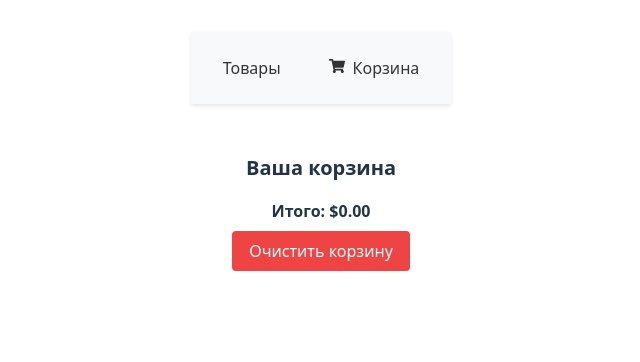
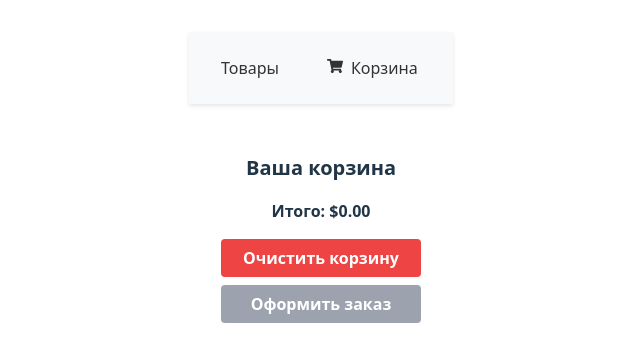
Before and after one commit to Mikhail8815/Shop, a React (Vite) app in the folder react-shop-ts/: page /cart in a window 1280 px wide. Shown: the top 362 px of the page, without its empty margins (319-959 px from the left). Built offline with nearby package versions, Linux system fonts and the light colour scheme.

Commit message:
Added Place an order button, route for placing an order

```diff
--- a/react-shop-ts/src/features/cart/CartPage.module.css
+++ b/react-shop-ts/src/features/cart/CartPage.module.css
@@ -31,11 +31,44 @@
   font-weight: 700;
   margin-top: 1rem;
 }
+.buttonsWrapper {
+  display: flex;
+  flex-direction: column;
+  align-items: center; /* Выравнивание по центру */
+  gap: 0.5rem;
+  margin-top: 1rem;
+  width: 100%;
+}
+
+.clearButton, .checkoutButton {
+  padding: 0.5rem 1rem;
+  border-radius: 0.25rem;
+  font-weight: 600;
+  width: 200px;
+  text-align: center;
+  border: none;
+  cursor: pointer;
+}
 
 .clearButton {
   background-color: #ef4444;
   color: white;
-  padding: 0.5rem 1rem;
-  border-radius: 0.25rem;
-  margin-top: 0.5rem;
 }
+
+.clearButton:hover {
+  background-color: #dc2626;
+}
+
+.checkoutButton {
+  background-color: #3b82f6;
+  color: white;
+}
+
+.checkoutButton:disabled {
+  background-color: #9ca3af;
+  cursor: not-allowed;
+}
+
+.checkoutButton:not(:disabled):hover {
+  background-color: #2563eb;
+}
--- a/react-shop-ts/src/features/cart/CartPage.tsx
+++ b/react-shop-ts/src/features/cart/CartPage.tsx
@@ -1,12 +1,14 @@
 import { useAppSelector, useAppDispatch } from '../../hooks';
 import { removeFromCart, updateQuantity, clearCart } from './cartSlice';
 import styles from './CartPage.module.css';
+import { useNavigate } from 'react-router-dom';
 
 export const CartPage = () => {
   const { items } = useAppSelector(state => state.cart);
   const dispatch = useAppDispatch();
+  const navigate = useNavigate();
 
-  const total = items.reduce((sum, item) => sum + item.price * item.quantity, 0);
+ const total = items.reduce((sum, item) => sum + item.price * item.quantity, 0);
 
   return (
     <div className={styles.container}>
@@ -36,12 +38,22 @@ export const CartPage = () => {
         </div>
       ))}
       <div className={styles.total}>Итого: ${total.toFixed(2)}</div>
-      <button
+      <div className={styles.buttonsWrapper}>
+        <button
         onClick={() => dispatch(clearCart())}
         className={styles.clearButton}
       >
         Очистить корзину
       </button>
+      <button
+        onClick={() => navigate('/checkout')}
+        disabled={items.length === 0}
+        className={styles.checkoutButton}
+      >
+        Оформить заказ
+      </button>
+      </div>
+
     </div>
   );
 };
```
